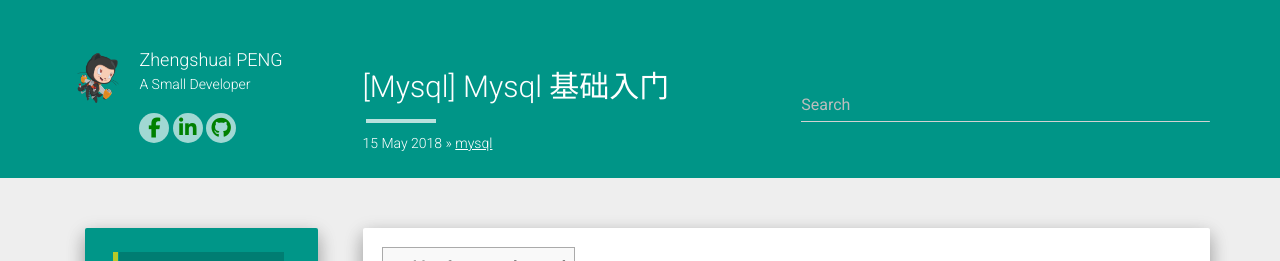
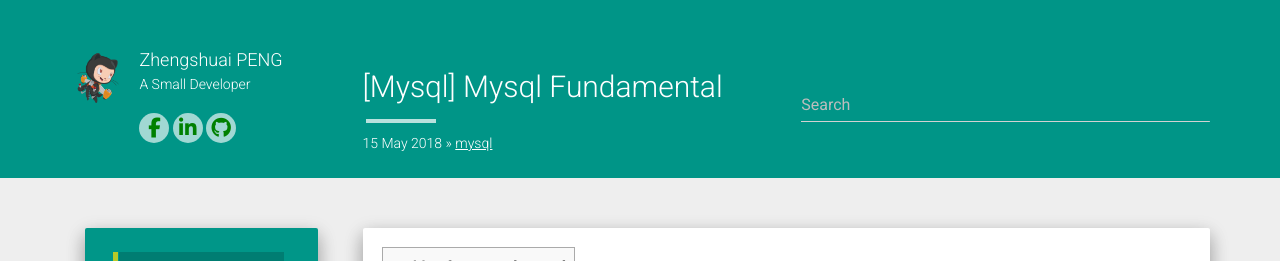
Before and after one commit to ZhengshuaiPENG/zhengshuaipeng.github.io, a Jekyll site: the page built from _posts/2018/05/2018-05-15-mysql-base.md, in a window 1280 px wide. Shown: the top 261 px of the page. Built offline with Jekyll 4.4.1, drawn with Linux system fonts in a browser that asks for light colours; nearby versions of some CDN libraries; comment, search, counter and statistics services are not loaded.

Commit message:
mysql base fix typo

```diff
--- a/_posts/2018/05/2018-05-15-mysql-base.md
+++ b/_posts/2018/05/2018-05-15-mysql-base.md
@@ -1,6 +1,6 @@
 ---
 layout: post
-title:  "[Mysql] Mysql 基础入门"
+title:  "[Mysql] Mysql Fundamental"
 date:   2018-05-15
 desc: "Mysql introduction"
 keywords: "Mysql, database, Linux,  tutorial, SQL"
```
